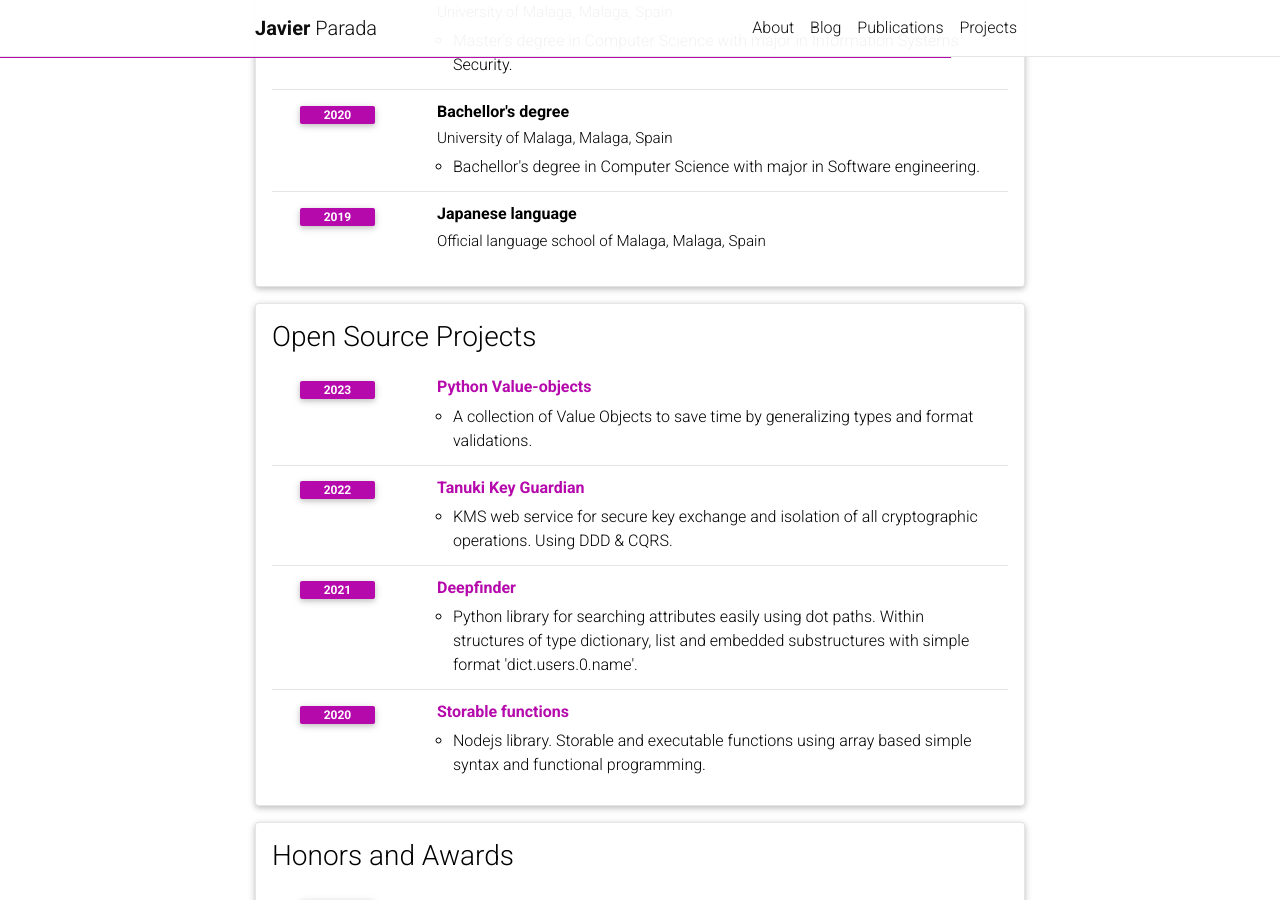
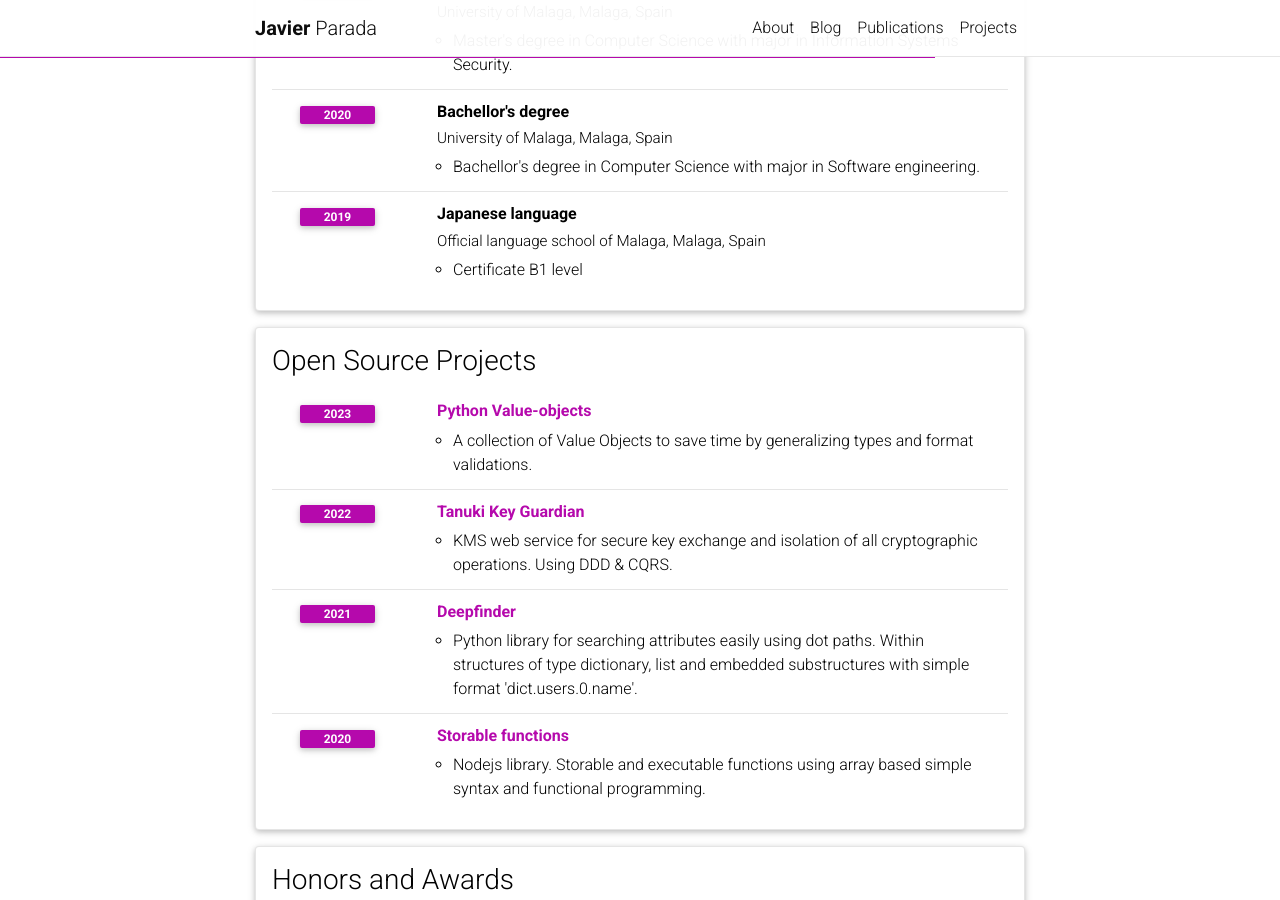
Before and after one commit to jparadadev/jparadadev.github.io, a Jekyll site: the page built from _pages/cv.md, in a window 1280 px wide and 900 px high, scrolled down 1068 px. Built offline with Jekyll 4.4.1, drawn with Linux system fonts in a browser that asks for light colours; comment, search, counter and statistics services are not loaded; a style sheet for code colours, icons or effects is not loaded.

Commit message:
Add b1 lvl

```diff
--- a/_data/cv.yml
+++ b/_data/cv.yml
@@ -45,6 +45,7 @@
     - title: Japanese language
       institution: Official language school of Malaga, Malaga, Spain
       year: 2019
+      description: Certificate B1 level
 
 - title: Open Source Projects
   type: time_table
```
